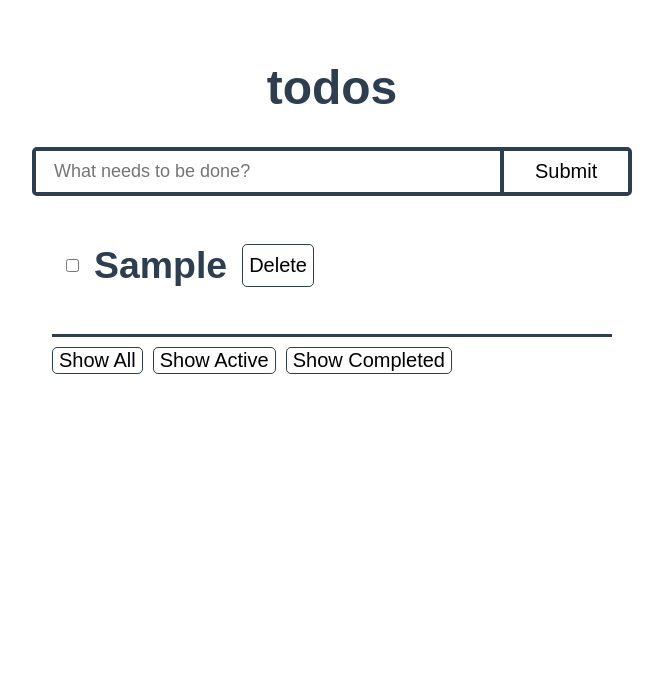
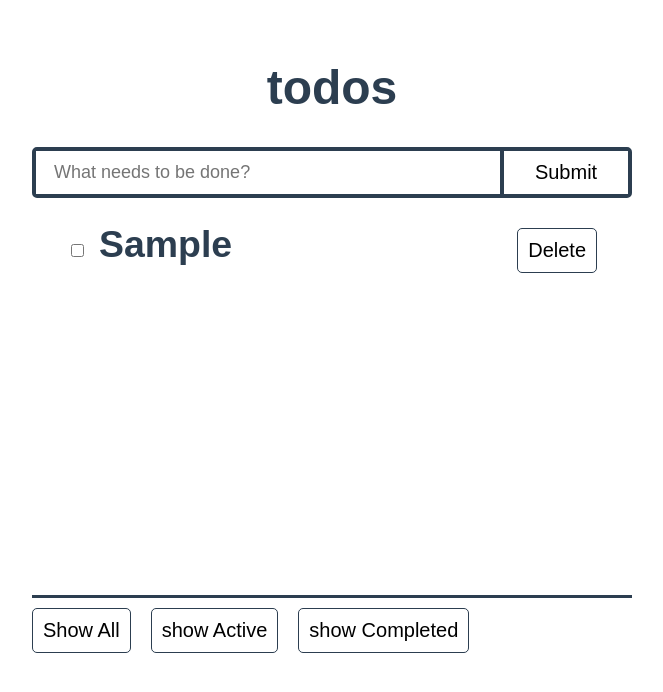
Before and after one commit to satabdiglobalyhub/Todos, a Vue app: page / in a window 1280 px wide. Both pictures are taken after typing "Sample" into the empty fields and a click on the button "Submit". Shown: the top 692 px of the page, without its empty margins (308-971 px from the left). Built offline with nearby package versions, Linux system fonts and the light colour scheme.

Commit message:
WOP-styling

```diff
--- a/src/UI/components/TodoButton.vue
+++ b/src/UI/components/TodoButton.vue
@@ -1,5 +1,7 @@
 <template>
-  <button>{{ buttonName }}</button>
+  <button @click="toggleButton" :class="{ active: isActive }">
+    {{ buttonName }}
+  </button>
 </template>
 
 <script>
@@ -8,6 +10,23 @@ export default {
     buttonName: {
       type: String,
       default: "",
+    },
+    focusActive: {
+      type: Boolean,
+      default: false,
+    },
+  },
+  data() {
+    return {
+      isActive: false,
+    };
+  },
+  methods: {
+    toggleButton() {
+      this.$emit("handle-click");
+      if (this.focusActive) {
+        this.isActive = !this.isActive;
+      }
     },
   },
 };
@@ -19,9 +38,14 @@ button {
   border: 1px solid #2c3e50;
   border-radius: 5px;
   background-color: white;
+  padding: 10px;
 }
 button:hover {
   color: white;
   background-color: #2c3e50;
 }
+.active {
+  color: white;
+  background-color: #2c3e50;
+}
 </style>
--- a/src/components/Todoapp/Todoindex.vue
+++ b/src/components/Todoapp/Todoindex.vue
@@ -20,44 +20,21 @@
       <Todoslist :todos="todos" />
     </div>
 
-    <div v-if="todos.length > 0" class="todo-buttons">
+    <div v-if="todos.length > 0">
       <div v-if="todos.length > 1" class="todo-buttons-changes">
         <TodoButton
           :buttonName="'Mark All Completed'"
-          @click="markAllCompleted"
+          @handle-click="markAllCompleted"
         />
-        <TodoButton :buttonName="'Delete All'" @click="deleteAll" />
+        <TodoButton :buttonName="'Delete All'" @handle-click="deleteAll" />
         <TodoButton
           :buttonName="'Clear Completed'"
-          @click="clearAllCompleted"
+          @handle-click="clearAllCompleted"
         />
       </div>
 
       <div class="todo-buttons-display">
-        <TodoButton
-          :buttonName="'Show All'"
-          @click="
-            showAll();
-            filter = 'all';
-          "
-          :class="{ active: filter == 'all' }"
-        />
-        <TodoButton
-          :buttonName="'Show Active'"
-          @click="
-            showActive();
-            filter = 'active';
-          "
-          :class="{ active: filter == 'active' }"
-        />
-        <TodoButton
-          :buttonName="'Show Completed'"
-          @click="
-            showCompleted();
-            filter = 'completed';
-          "
-          :class="{ active: filter == 'completed' }"
-        />
+        <TodoButton :buttonName="i.name" v-for="i in action" />
       </div>
     </div>
   </div>
@@ -78,6 +55,23 @@ export default {
     return {
       todo: "",
       todos: [],
+      action: [
+        {
+          id: 1,
+          type: "showAll",
+          name: "Show All",
+        },
+        {
+          id: 2,
+          type: "showActive",
+          name: "show Active",
+        },
+        {
+          id: 3,
+          type: "showCompleted",
+          name: "show Completed",
+        },
+      ],
     };
   },
   methods: {
@@ -186,17 +180,13 @@ export default {
   border-radius: 0px;
 }
 .todo-buttons-changes {
-  padding: 10px 20px;
+  padding: 10px 0px;
   display: flex;
   justify-content: space-between;
 }
 .todo-buttons-display {
-  padding: 10px 20px;
+  padding: 10px 0px;
   display: flex;
-  gap: 10px;
-}
-.active {
-  color: white;
-  background-color: #2c3e50;
+  gap: 20px;
 }
 </style>
--- a/src/components/Todoapp/components/Todoslist.vue
+++ b/src/components/Todoapp/components/Todoslist.vue
@@ -2,20 +2,29 @@
   <div v-if="todos.length" class="list">
     <div v-for="(todo, index) in todos" :key="index">
       <h3 :class="{ done: todo.done }" class="todo">
+        <div>
           <input
             type="checkbox"
+
             :checked="todo.done"
             @click="todoCompleted(todo)"
           />
           <label :class="{ completed: todo.done }" @dblclick="editTodo(todo)">
             {{ todo.content }}
           </label>
-        <TodoButton :buttonName="'Delete'" @Click="deleteTodo(index)" />
+        </div>
+        <div>
+          <TodoButton
+            :buttonName="'Delete'"
+            @Click="deleteTodo(index)"
+            class="todolist-button"
+          />
+        </div>
       </h3>
     </div>
   </div>
   <div v-else class="emptyList">
-    <h3>Enter Todos</h3>
+    <h2>Enter Todos</h2>
   </div>
 </template>
 
@@ -58,25 +67,30 @@ export default {
 </script>
 
 <style>
+h3 {
+  margin: 25px;
+}
 .list {
-  padding: 10px;
+  padding: 0px 10px;
   border-bottom: 3px solid #2c3e50;
   font-size: xx-large;
   display: flex;
   flex-direction: column;
-  margin: 0px 20px;
+  overflow: scroll;
+  height: 50vh;
 }
 .emptyList {
-  padding: 10px;
+  padding: 0px 20px;
   border-bottom: 3px solid #2c3e50;
   font-size: xx-large;
   display: flex;
-  margin: 0px 20px;
   justify-content: center;
+  margin: 30px 0px;
 }
 .todo {
   display: flex;
-  justify-content: flex-start;
+  justify-content: space-between;
+  align-items: baseline;
 }
 .todo input,
 .todo label {
@@ -89,4 +103,8 @@ export default {
 .emptyList {
   color: #2c3e50;
 }
+.todolist-button {
+  display: flex;
+  justify-content: flex-end;
+}
 </style>
```
Lines whose indentation alone changed are shown as unchanged.
